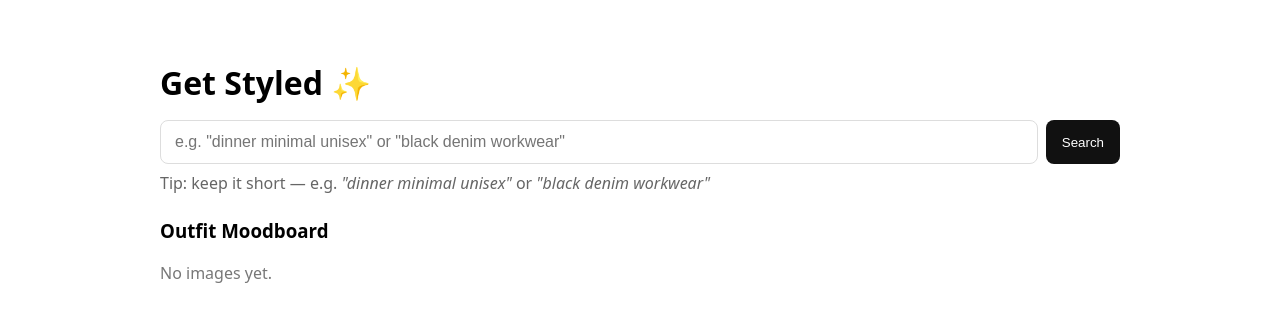
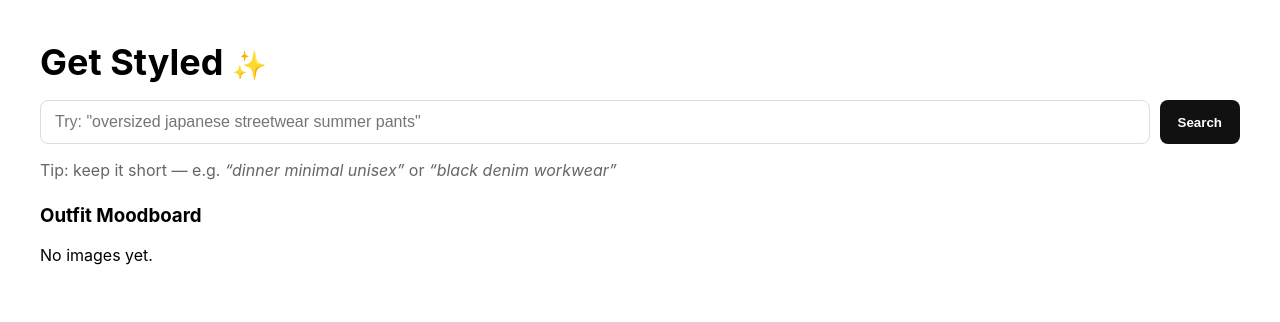
Before and after one commit to vejay650/vesture-os-mvp, a Next.js app: page /results in a window 1280 px wide. Shown: the top 322 px of the page. Built offline with nearby package versions, Linux system fonts and the light colour scheme.

Commit message:
Update results.tsx

```diff
--- a/pages/results.tsx
+++ b/pages/results.tsx
@@ -1,140 +1,87 @@
 // pages/results.tsx
-import { useRouter } from "next/router";
 import { useEffect, useState } from "react";
 
-type Mode = "outfits" | "moodboard";
+type ImageResult = {
+  imageUrl: string;
+  sourceUrl: string;
+  title: string;
+  thumbnailUrl?: string;
+  provider?: string;
+};
 
 export default function Results() {
-  const router = useRouter();
-
-  // single search bar
   const [q, setQ] = useState("");
-  const [mode, setMode] = useState<Mode>("moodboard");
-
-  // legacy fields (still supported)
-  const [event, setEvent] = useState("");
-  const [mood, setMood] = useState("");
-  const [style, setStyle] = useState("");
-  const [gender, setGender] = useState("");
-
-  const [suggestions, setSuggestions] = useState<string[]>([]);
-  const [imageUrls, setImageUrls] = useState<string[]>([]);
   const [loading, setLoading] = useState(false);
   const [error, setError] = useState("");
+  const [images, setImages] = useState<ImageResult[]>([]);
 
-  // --- helpers -------------------------------------------------------------
-  const runMoodboard = async (payload: any) => {
+  // Read ?q= from URL and auto-run
+  useEffect(() => {
+    const p = new URLSearchParams(window.location.search);
+    const q0 = (p.get("q") || "").trim();
+    setQ(q0);
+    if (q0) run(q0);
+  }, []);
+
+  async function run(input: string) {
+    setError("");
+    setImages([]);
     setLoading(true);
-    setError("");
-    setImageUrls([]);
     try {
-      const res = await fetch("/api/moodboard", {
+      // 1) Parse free text to intent
+      const parsedRes = await fetch("/api/parse", {
         method: "POST",
         headers: { "Content-Type": "application/json" },
-        body: JSON.stringify(payload),
+        body: JSON.stringify({ q: input }),
       });
-      const data = await res.json();
-      if (data?.error) {
-        setError(data.error);
-      } else {
-        setImageUrls((data.images || []).map((it: any) => it.imageUrl));
-      }
-    } catch {
-      setError("Failed to reach server.");
+      const { parsed, error: perr } = await parsedRes.json();
+      if (perr) throw new Error(perr);
+
+      // 2) Query moodboard with intent (base + per-garment)
+      const moodRes = await fetch("/api/moodboard", {
+        method: "POST",
+        headers: { "Content-Type": "application/json" },
+        body: JSON.stringify({
+          event: parsed?.event,
+          mood: parsed?.mood,
+          style: parsed?.style,
+          gender: parsed?.gender,
+          items: parsed?.items || [],
+          target: 24,
+        }),
+      });
+
+      const data = await moodRes.json();
+      if (data?.error) throw new Error(data.error);
+      setImages(data.images || []);
+    } catch (e: any) {
+      setError(e?.message || "Something went wrong.");
     } finally {
       setLoading(false);
     }
-  };
-
-  const submitSearch = async (inputQ: string) => {
-    if (!inputQ.trim()) {
-      setError("Please enter a search idea.");
-      return;
   }
 
-    // 1) Try to parse to event/mood/style/gender
-    try {
-      const parsedRes = await fetch("/api/parse", {
-        method: "POST",
-        headers: { "Content-Type": "application/json" },
-        body: JSON.stringify({ q: inputQ }),
-      });
-      const parsed = await parsedRes.json();
+  function onSubmit(e: React.FormEvent) {
+    e.preventDefault();
+    const newQ = q.trim();
+    if (!newQ) return;
+    const url = new URL(window.location.href);
+    url.searchParams.set("q", newQ);
+    window.history.replaceState(null, "", url.toString());
+    run(newQ);
+  }
 
-      const payload =
-        parsed?.event || parsed?.mood || parsed?.style
-          ? {
-              event: parsed.event || "",
-              mood: parsed.mood || "",
-              style: parsed.style || "",
-              gender: parsed.gender || "",
-              count: 12,
-            }
-          : { q: inputQ, count: 12 };
+  return (
+    <main style={{ padding: "2rem", fontFamily: "Inter, system-ui, sans-serif", maxWidth: 1200, margin: "0 auto" }}>
+      <h1 style={{ fontSize: 36, margin: "0 0 1rem" }}>
+        Get Styled <span style={{ fontSize: 28 }}>✨</span>
+      </h1>
 
-      await runMoodboard(payload);
-    } catch {
-      // 2) Fallback: just search with q
-      await runMoodboard({ q: inputQ, count: 12 });
-    }
-  };
-
-  // --- on first load: read URL & auto-run ---------------------------------
-  useEffect(() => {
-    const p = new URLSearchParams(window.location.search);
-    const m = (p.get("mode") as Mode) || "moodboard";
-    const urlQ = p.get("q") || "";
-
-    setMode(m);
-    setQ(urlQ);
-
-    const e = p.get("event") || "";
-    const mo = p.get("mood") || "";
-    const st = p.get("style") || "";
-    const g = p.get("gender") || "";
-
-    setEvent(e);
-    setMood(mo);
-    setStyle(st);
-    setGender(g);
-
-    // priority: use q if provided; else use structured fields
-    if (m === "moodboard") {
-      if (urlQ) {
-        submitSearch(urlQ);
-      } else if (e || mo || st || g) {
-        runMoodboard({ event: e, mood: mo, style: st, gender: g, count: 12 });
-      }
-    }
-  }, []);
-
-  // --- render --------------------------------------------------------------
-  return (
-    <main
-      style={{
-        padding: "2rem",
-        fontFamily: "system-ui, -apple-system, Segoe UI, Roboto, Helvetica, Arial, sans-serif",
-        maxWidth: 960,
-        margin: "0 auto",
-      }}
-    >
-      <h1 style={{ marginBottom: 16 }}>Get Styled ✨</h1>
-
-      {/* Single search bar */}
-      <form
-        onSubmit={(e) => {
-          e.preventDefault();
-          // update URL for shareability
-          const params = new URLSearchParams({ mode: "moodboard", q });
-          router.replace(`/results?${params.toString()}`, undefined, { shallow: true });
-          submitSearch(q);
-        }}
-        style={{ display: "flex", gap: 8, marginBottom: 8 }}
-      >
+      <form onSubmit={onSubmit} style={{ display: "flex", gap: 10, marginBottom: 12 }}>
         <input
           value={q}
           onChange={(e) => setQ(e.target.value)}
-          placeholder='e.g. "dinner minimal unisex" or "black denim workwear"'
+          placeholder='Try: "oversized japanese streetwear summer pants"'
           style={{
             flex: 1,
             padding: "12px 14px",
@@ -145,60 +92,72 @@ export default function Results() {
         />
         <button
           type="submit"
+          disabled={loading}
           style={{
-            padding: "12px 16px",
+            padding: "12px 18px",
+            borderRadius: 8,
+            border: "0",
             background: "#111",
             color: "#fff",
-            border: "none",
-            borderRadius: 8,
             cursor: "pointer",
+            fontWeight: 600,
           }}
-          disabled={loading}
         >
           {loading ? "Searching…" : "Search"}
         </button>
       </form>
-      <p style={{ color: "#666", marginTop: 4, marginBottom: 24 }}>
-        Tip: keep it short — e.g. <em>"dinner minimal unisex"</em> or <em>"black denim workwear"</em>
+
+      <p style={{ color: "#666", marginBottom: 24 }}>
+        Tip: keep it short — e.g. <em>“dinner minimal unisex”</em> or <em>“black denim workwear”</em>
       </p>
 
-      <section style={{ marginTop: 8 }}>
-        <h3>Outfit Moodboard</h3>
+      <h3 style={{ margin: "18px 0" }}>Outfit Moodboard</h3>
+      {error && <p style={{ color: "crimson" }}>{error}</p>}
+      {!error && loading && <p>Loading…</p>}
+      {!error && !loading && images.length === 0 && <p>No images yet.</p>}
 
-        {error && <p style={{ color: "red" }}>{error}</p>}
-        {loading && <p>Loading…</p>}
-
-        {!loading && !error && imageUrls.length === 0 && (
-          <p style={{ color: "#777" }}>No images yet.</p>
-        )}
-
-        {imageUrls.length > 0 && (
+      {images.length > 0 && (
         <div
           style={{
             display: "grid",
+            gap: 16,
             gridTemplateColumns: "repeat(auto-fill, minmax(220px, 1fr))",
-              gap: 16,
             alignItems: "start",
           }}
         >
-            {imageUrls.map((url, i) => (
+          {images.map((img, i) => (
+            <a
+              key={i}
+              href={img.sourceUrl || img.imageUrl}
+              target="_blank"
+              rel="noreferrer"
+              style={{
+                display: "block",
+                borderRadius: 12,
+                overflow: "hidden",
+                border: "1px solid #eee",
+                background: "#fafafa",
+              }}
+              title={img.title}
+            >
               <img
-                key={i}
-                src={url}
-                alt={`moodboard ${i + 1}`}
+                src={img.imageUrl}
+                alt={img.title || `look ${i + 1}`}
                 loading="lazy"
                 style={{
                   width: "100%",
-                  maxHeight: 360,
-                  objectFit: "cover",
-                  borderRadius: 10,
-                  background: "#f6f6f6",
+                  height: 260,
+                  objectFit: "cover",     // prevents overflow of huge images
+                  display: "block",
                 }}
               />
+              <div style={{ padding: "8px 10px", fontSize: 12, color: "#666" }}>
+                {img.provider || new URL(img.sourceUrl || img.imageUrl).hostname.replace(/^www\./, "")}
+              </div>
+            </a>
           ))}
         </div>
       )}
-      </section>
     </main>
   );
 }
```
Lines whose indentation alone changed are shown as unchanged.
